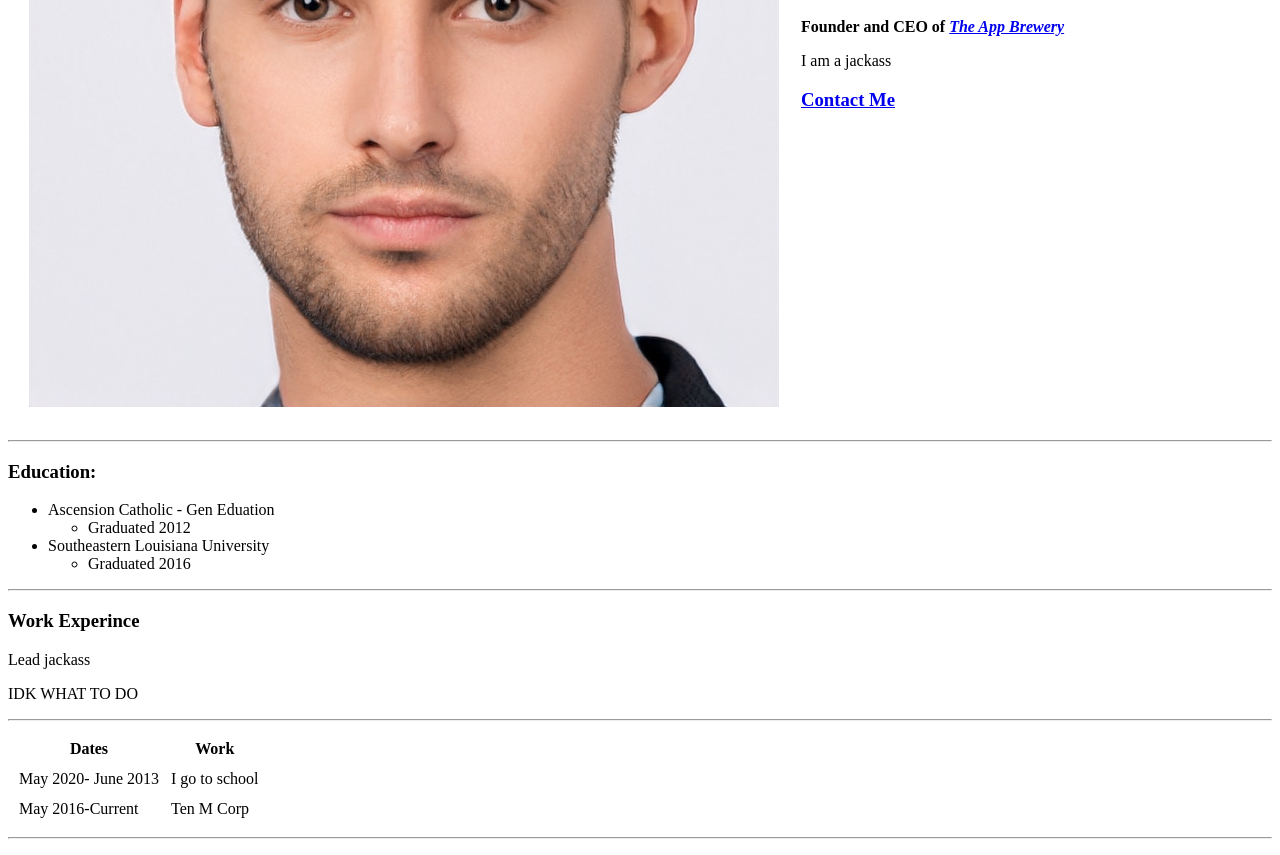
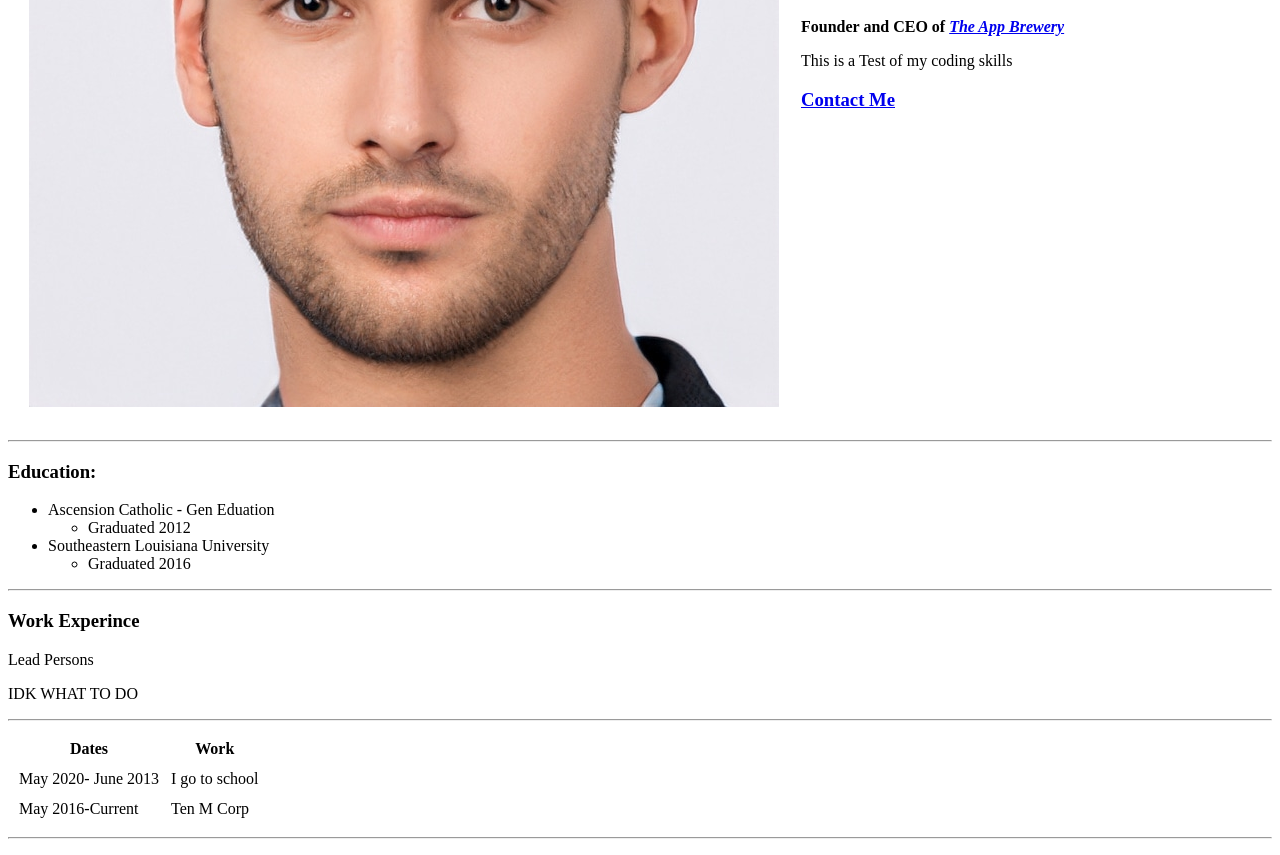
Before and after one commit to djmistretta/cv, a plain HTML site: page index.html in a window 1280 px wide. Shown: the part 372-1227 px from the top of the page. Drawn offline with Linux system fonts and the light colour scheme; files whose address does not match are found by name.

Commit message:
Update index.html

```diff
--- a/index.html
+++ b/index.html
@@ -15,7 +15,7 @@
       <td>
         <h1>DJ Mistretta</h1>
         <p><strong>Founder and CEO of <em><a href="https://docs.google.com/document/d/e/2PACX-1vQNuhDC5pFXEVVNGasvddKuDHEXnqR033lsSD5tLA9NiEdHrsYM4MXVEXja2RnBgsCxK6XEo6YkMOFI/pub"><strong>The App Brewery</strong></a></strong></em></p>
-        <p>I am a jackass</p>
+        <p>This is a Test of my coding skills</p>
         <h3><a href="contactme.html">Contact Me</a></h3>
       </td>
     </tr>
@@ -34,7 +34,7 @@
   </ul>
   <hr>
   <h3>Work Experince</h3>
-  <p>Lead jackass</p>
+  <p>Lead Persons</p>
   <p>IDK WHAT TO DO</p>
   <hr>
   <table cellspacing="10">
```
